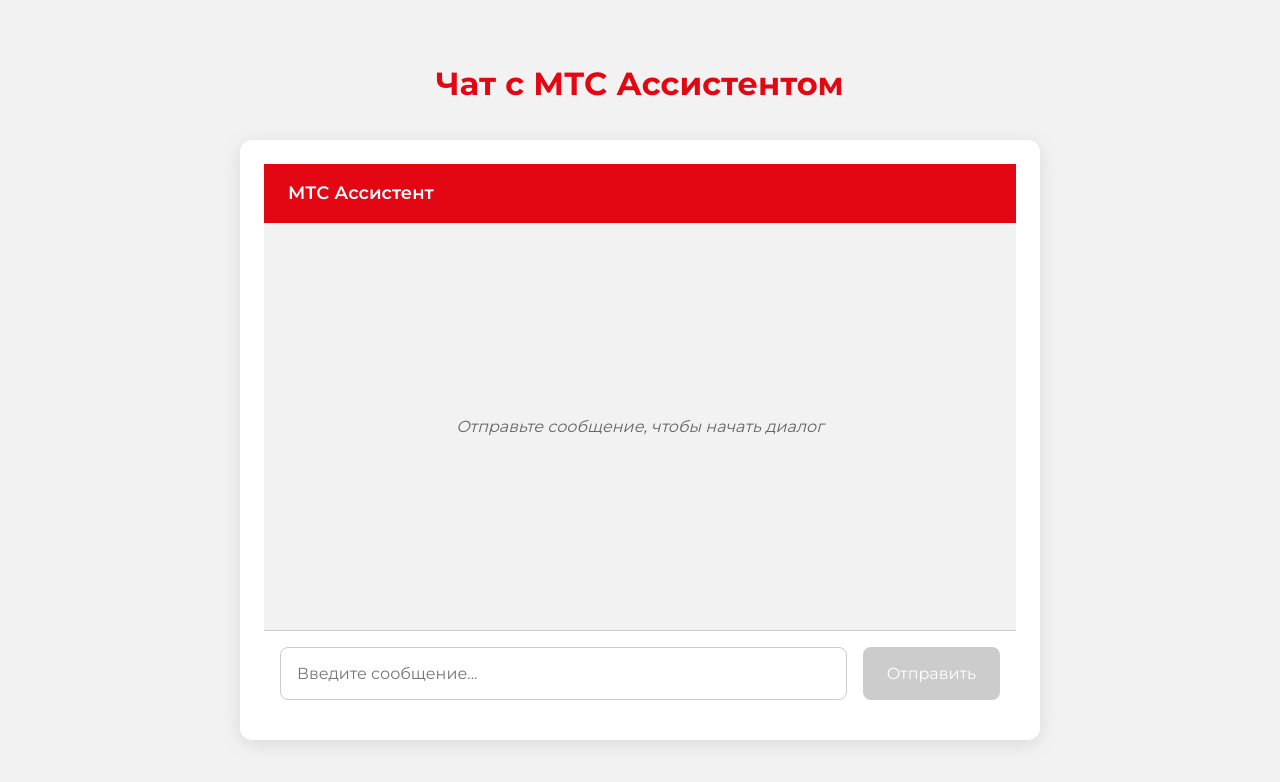
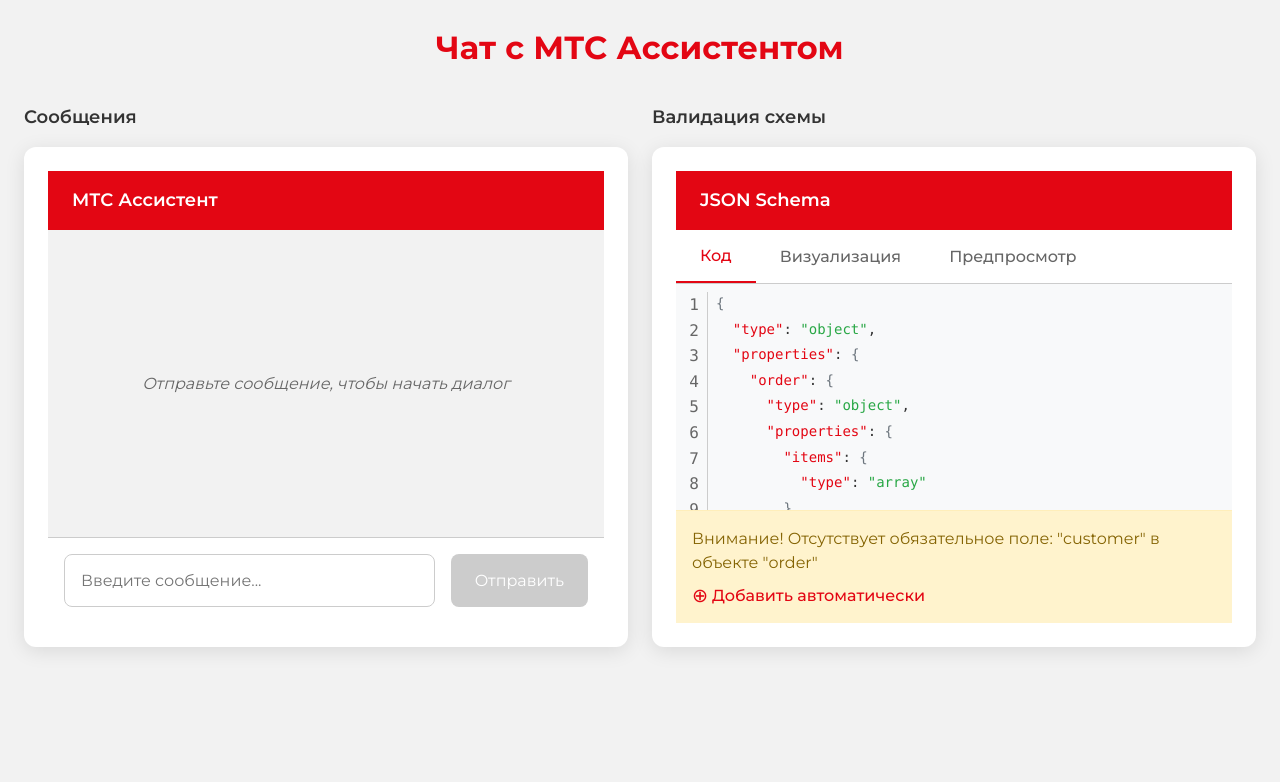
Before and after one commit to MarketerKA/AI_AM_AM_BUILDER, a React (Vite) app: page / in a window 1280 px wide. Shown: the top 782 px of the page. Built offline with nearby package versions, Linux system fonts and the light colour scheme.

Commit message:
Update: Part #6 Json chat

```diff
--- a/src/components/ChatInterface/ChatInterface.module.scss
+++ b/src/components/ChatInterface/ChatInterface.module.scss
@@ -10,6 +10,15 @@
   border-radius: $border-radius-md;
   overflow: hidden;
   box-shadow: 0 4px 20px rgba(0, 0, 0, 0.1);
+
+  @media (max-width: 1366px) {
+    height: 500px;
+  }
+
+  @media (max-width: 1024px) {
+    margin-bottom: $spacing-xl;
+    height: 500px;
+  }
 }
 
 .chatHeader {
--- a/src/components/ChatInterface/ChatInterface.tsx
+++ b/src/components/ChatInterface/ChatInterface.tsx
@@ -1,7 +1,11 @@
 import { useState, FormEvent, useRef, useEffect } from 'react'
 import styles from './ChatInterface.module.scss'
 
-export const ChatInterface = () => {
+interface ChatInterfaceProps {
+  chatName?: string;
+}
+
+export const ChatInterface = ({ chatName = 'МТС Ассистент' }: ChatInterfaceProps) => {
   const [messages, setMessages] = useState<{text: string, isUser: boolean}[]>([]);
   const [inputValue, setInputValue] = useState('');
   const messagesEndRef = useRef<HTMLDivElement>(null);
@@ -35,7 +39,7 @@
   return (
     <div className={styles.chatInterface}>
       <div className={styles.chatHeader}>
-        <h2>МТС Ассистент</h2>
+        <h2>{chatName}</h2>
       </div>
 
       <div className={styles.messagesContainer}>
--- /dev/null
+++ b/src/components/JsonSchema/JsonSchema.module.scss
@@ -0,0 +1,170 @@
+@import '../../styles/variables.scss';
+@import '../../styles/mixins.scss';
+
+.jsonSchema {
+  @include card;
+  width: 100%;
+  height: 600px;
+  display: flex;
+  flex-direction: column;
+  border-radius: $border-radius-md;
+  overflow: hidden;
+  box-shadow: 0 4px 20px rgba(0, 0, 0, 0.1);
+
+  @media (max-width: 1366px) {
+    height: 500px;
+  }
+
+  @media (max-width: 1024px) {
+    margin-bottom: $spacing-xl;
+    height: 500px;
+  }
+}
+
+.schemaHeader {
+  background-color: $color-red-primary;
+  padding: $spacing-md $spacing-lg;
+  color: $color-white;
+
+  h2 {
+    margin: 0;
+    font-size: $font-size-lg;
+    font-weight: 600;
+  }
+}
+
+.tabs {
+  display: flex;
+  background-color: $color-white;
+  border-bottom: 1px solid $color-gray-medium;
+}
+
+.tabButton {
+  padding: $spacing-md $spacing-lg;
+  background: none;
+  border: none;
+  font-size: $font-size-md;
+  font-weight: 500;
+  color: $color-gray-dark;
+  cursor: pointer;
+  transition: $transition-default;
+
+  &:hover {
+    background-color: $color-gray-light;
+  }
+
+  &.active {
+    color: $color-red-primary;
+    border-bottom: 2px solid $color-red-primary;
+  }
+}
+
+.schemaContent {
+  display: flex;
+  flex-direction: column;
+  flex: 1;
+  overflow: hidden;
+  position: relative;
+}
+
+.codeTab {
+  flex: 1;
+  overflow-y: auto;
+  background-color: #f8f9fa;
+  padding: $spacing-sm 0;
+}
+
+.codeEditor {
+  margin: 0;
+  padding: 0;
+  font-family: 'Consolas', 'Monaco', monospace;
+  white-space: pre;
+  overflow-x: auto;
+  counter-reset: line;
+}
+
+.codeLine {
+  display: flex;
+  line-height: 1.6;
+
+  &:hover {
+    background-color: rgba(0, 0, 0, 0.05);
+  }
+}
+
+.lineNumber {
+  display: inline-block;
+  width: 2em;
+  text-align: right;
+  padding-right: $spacing-sm;
+  color: $color-gray-dark;
+  user-select: none;
+  border-right: 1px solid $color-gray-medium;
+  margin-right: $spacing-sm;
+}
+
+code {
+  font-family: 'Consolas', 'Monaco', monospace;
+  font-size: 14px;
+
+  :global(.property) {
+    color: $color-red-primary;
+  }
+
+  :global(.string) {
+    color: #28a745;
+  }
+
+  :global(.type) {
+    color: #0066cc;
+  }
+
+  :global(.bracket) {
+    color: #6c757d;
+  }
+}
+
+.visualizationTab, .previewTab {
+  display: flex;
+  justify-content: center;
+  align-items: center;
+  flex: 1;
+  overflow: auto;
+  padding: $spacing-md;
+  background-color: $color-white;
+  color: $color-gray-dark;
+}
+
+.errorMessage {
+  position: absolute;
+  bottom: 0;
+  width: 100%;
+  background-color: #fff3cd;
+  border-top: 1px solid #ffeeba;
+  padding: $spacing-md;
+  color: #856404;
+
+  p {
+    margin-bottom: $spacing-sm;
+  }
+}
+
+.addButton {
+  background-color: transparent;
+  border: none;
+  color: $color-red-primary;
+  font-weight: 500;
+  cursor: pointer;
+  display: flex;
+  align-items: center;
+  padding: 0;
+
+  &:hover {
+    text-decoration: underline;
+  }
+}
+
+.addIcon {
+  font-size: 1.2em;
+  margin-right: $spacing-xs;
+}
--- /dev/null
+++ b/src/components/JsonSchema/JsonSchema.tsx
@@ -0,0 +1,113 @@
+import { useState } from 'react'
+import styles from './JsonSchema.module.scss'
+
+const initialSchema = `{
+  "type": "object",
+  "properties": {
+    "order": {
+      "type": "object",
+      "properties": {
+        "items": {
+          "type": "array"
+        }
+      }
+    }
+  }
+}`
+
+export const JsonSchema = () => {
+  const [activeTab, setActiveTab] = useState<'code' | 'visualization' | 'preview'>('code')
+  const [schema, setSchema] = useState(initialSchema)
+
+  // Проверяем наличие поля customer в объекте order
+  const hasCustomerField = schema.includes('"customer"')
+
+  // Функция для автоматического добавления поля customer
+  const addCustomerField = () => {
+    try {
+      const schemaObj = JSON.parse(schema)
+      if (schemaObj.properties && schemaObj.properties.order && schemaObj.properties.order.properties) {
+        schemaObj.properties.order.properties.customer = {
+          "type": "string"
+        }
+        setSchema(JSON.stringify(schemaObj, null, 2))
+      }
+    } catch (e) {
+      console.error('Ошибка при парсинге JSON', e)
+    }
+  }
+
+  // Форматирование строки кода с подсветкой синтаксиса
+  const formatCodeLine = (line: string) => {
+    return line
+      .replace(/"([^"]+)":/g, '<span class="property">"$1"</span>:')
+      .replace(/: "([^"]+)"/g, ': <span class="string">"$1"</span>')
+      .replace(/"type": "([^"]+)"/g, '"type": <span class="type">"$1"</span>')
+      .replace(/([{}[\]])/g, '<span class="bracket">$1</span>')
+  }
+
+  return (
+    <div className={styles.jsonSchema}>
+      <div className={styles.schemaHeader}>
+        <h2>JSON Schema</h2>
+      </div>
+
+      <div className={styles.tabs}>
+        <button
+          className={`${styles.tabButton} ${activeTab === 'code' ? styles.active : ''}`}
+          onClick={() => setActiveTab('code')}
+        >
+          Код
+        </button>
+        <button
+          className={`${styles.tabButton} ${activeTab === 'visualization' ? styles.active : ''}`}
+          onClick={() => setActiveTab('visualization')}
+        >
+          Визуализация
+        </button>
+        <button
+          className={`${styles.tabButton} ${activeTab === 'preview' ? styles.active : ''}`}
+          onClick={() => setActiveTab('preview')}
+        >
+          Предпросмотр
+        </button>
+      </div>
+
+      <div className={styles.schemaContent}>
+        {activeTab === 'code' && (
+          <div className={styles.codeTab}>
+            <pre className={styles.codeEditor}>
+              {schema.split('\n').map((line, index) => (
+                <div key={index} className={styles.codeLine}>
+                  <span className={styles.lineNumber}>{index + 1}</span>
+                  <code dangerouslySetInnerHTML={{ __html: formatCodeLine(line) }} />
+                </div>
+              ))}
+            </pre>
+          </div>
+        )}
+
+        {activeTab === 'visualization' && (
+          <div className={styles.visualizationTab}>
+            <p>Визуализация схемы будет здесь</p>
+          </div>
+        )}
+
+        {activeTab === 'preview' && (
+          <div className={styles.previewTab}>
+            <p>Предпросмотр данных будет здесь</p>
+          </div>
+        )}
+
+        {!hasCustomerField && (
+          <div className={styles.errorMessage}>
+            <p>Внимание! Отсутствует обязательное поле: "customer" в объекте "order"</p>
+            <button className={styles.addButton} onClick={addCustomerField}>
+              <span className={styles.addIcon}>⊕</span> Добавить автоматически
+            </button>
+          </div>
+        )}
+      </div>
+    </div>
+  )
+}
--- /dev/null
+++ b/src/components/JsonSchema/index.ts
@@ -0,0 +1 @@
+export * from './JsonSchema'
--- a/src/components/TodoList/index.ts
+++ /dev/null
@@ -1 +0,0 @@
-export * from './TodoList'
--- a/src/pages/Home/Home.module.scss
+++ b/src/pages/Home/Home.module.scss
@@ -2,7 +2,7 @@
 @import '../../styles/mixins.scss';
 
 .homePage {
-  @include flex-center;
+  @include flex-column;
   width: 100%;
   min-height: 100vh;
   padding: $spacing-lg;
@@ -11,7 +11,6 @@
 
 .container {
   width: 100%;
-  max-width: 800px;
   @include flex-column;
 }
 
@@ -21,3 +20,27 @@
   margin-bottom: $spacing-xl;
   color: $color-red-primary;
 }
+
+.chatContainer {
+  display: flex;
+  width: 100%;
+  gap: $spacing-lg;
+
+  @media (max-width: 1024px) {
+    flex-direction: column;
+  }
+}
+
+.chatColumn {
+  flex: 1;
+  display: flex;
+  flex-direction: column;
+  width: 100%;
+}
+
+.columnTitle {
+  @include heading-medium;
+  margin-bottom: $spacing-md;
+  color: $color-text;
+  font-size: $font-size-lg;
+}
--- a/src/pages/Home/Home.tsx
+++ b/src/pages/Home/Home.tsx
@@ -1,12 +1,22 @@
 import { ChatInterface } from '@/components/ChatInterface'
+import { JsonSchema } from '@/components/JsonSchema'
 import styles from './Home.module.scss'
 
 export const Home = () => {
   return (
     <div className={styles.homePage}>
-      <div className={styles.container}>
-        <h1 className={styles.title}>Чат с МТС Ассистентом</h1>
-        <ChatInterface />
+      <h1 className={styles.title}>Чат с МТС Ассистентом</h1>
+
+      <div className={styles.chatContainer}>
+        <div className={styles.chatColumn}>
+          <h2 className={styles.columnTitle}>Сообщения</h2>
+          <ChatInterface chatName="МТС Ассистент" />
+        </div>
+
+        <div className={styles.chatColumn}>
+          <h2 className={styles.columnTitle}>Валидация схемы</h2>
+          <JsonSchema />
+        </div>
       </div>
     </div>
   )
```
Also changed, not shown: src/components/TodoList/TodoList.module.scss (deleted, +0 -33 lines), src/components/TodoList/TodoList.tsx (deleted, +0 -23 lines).
